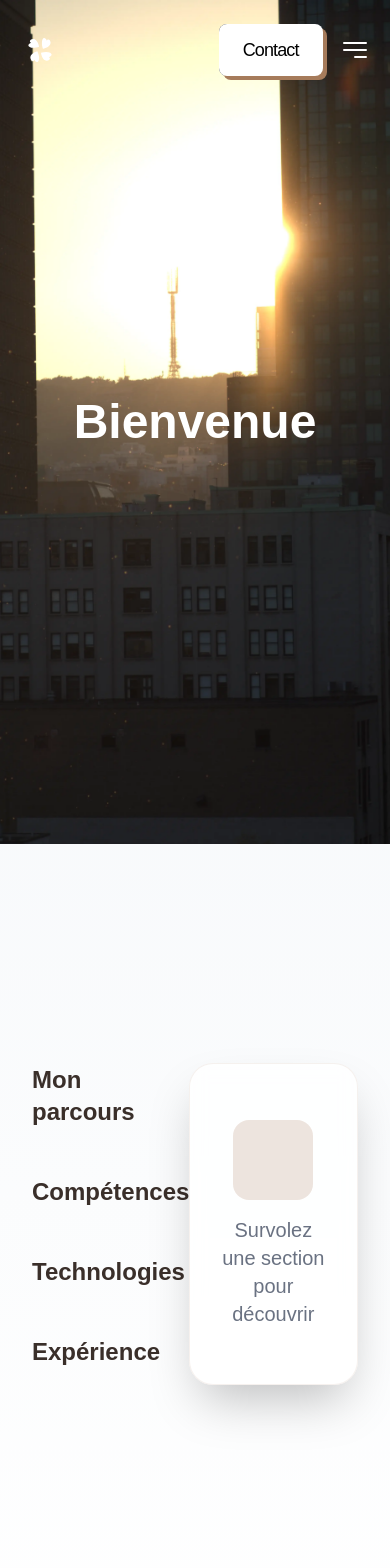
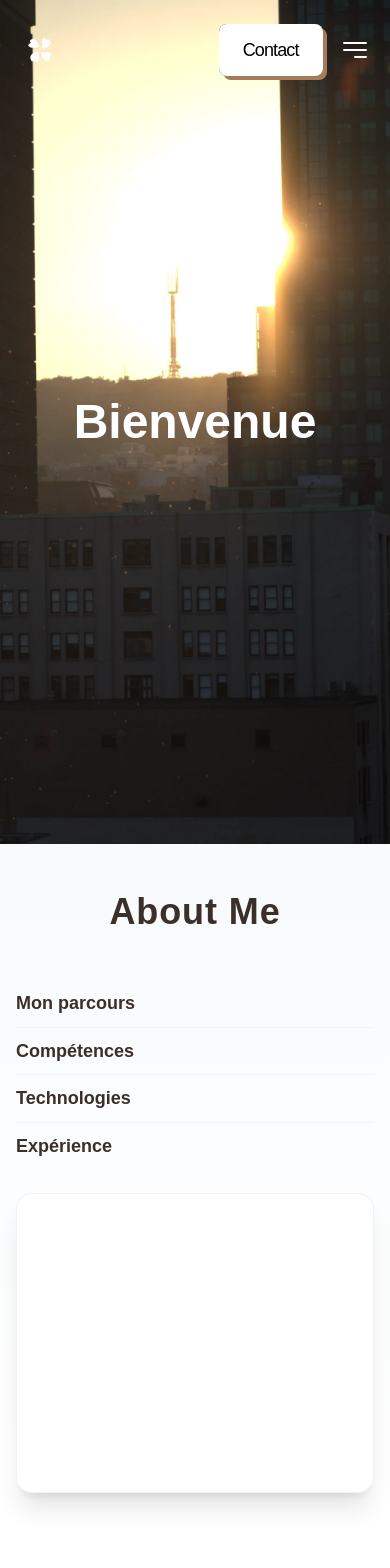
Before and after one commit to chloedaull/website-v2, a Next.js app: page / in a window 390 px wide. Shown: the top 1568 px of the page. Built offline with nearby package versions, Linux system fonts and the light colour scheme; a web font is replaced by a local one.

Commit message:
Responsive about me

```diff
--- a/component/Cards.jsx
+++ /dev/null
@@ -1,77 +0,0 @@
-"use client";
-
-import React, { useState } from "react";
-import { sections } from "@/constant/constant";
-
-export default function Cards() {
-  const [activeSection, setActiveSection] = useState(null);
-
-  return (
-    <section className="w-full bg-gradient-to-b from-slate-50 to-white py-20 px-8 min-h-screen">
-      <div className="max-w-6xl mx-auto flex gap-12 lg:gap-24 h-[600px]">
-        {/* Left - Titles (BCF Style) */}
-        <div className="w-1/3 flex flex-col justify-center space-y-8">
-          {sections.map((section, index) => (
-            <div
-              key={index}
-              className="group cursor-pointer relative"
-              onMouseEnter={() => setActiveSection(index)}
-              onMouseLeave={() => setActiveSection(null)}
-            >
-              {/* Title */}
-              <h2
-                className={`text-2xl lg:text-3xl font-bold text-[#3A2F2A] pb-4 relative transition-all duration-300
-                ${
-                  activeSection === index
-                    ? "text-[#A67B5B] translate-x-4 scale-105"
-                    : "hover:text-[#A67B5B] hover:translate-x-2"
-                }`}
-              >
-                {section.title}
-              </h2>
-
-              {/* Active indicator */}
-              {activeSection === index && (
-                <div className="absolute -bottom-2 left-0 w-12 h-1 bg-[#A67B5B] rounded-full scale-x-125 origin-left animate-pulse" />
-              )}
-            </div>
-          ))}
-        </div>
-
-        {/* Right - Description List (unfolds on hover) */}
-        <div className="w-2/3 flex items-center">
-          <div className="w-full max-w-2xl p-8 bg-white/80 backdrop-blur-sm rounded-3xl shadow-2xl border border-[#A67B5B]/10 transition-all duration-500">
-            {activeSection !== null ? (
-              <div className="space-y-6 animate-in slide-in-from-right-4 fade-in duration-700">
-                <h3 className="text-3xl font-bold text-[#3A2F2A] mb-6">
-                  {sections[activeSection].title}
-                </h3>
-                <p className="text-lg text-[#3A2F2A]/80 leading-relaxed mb-8">
-                  {sections[activeSection].description}
-                </p>
-                <ul className="grid grid-cols-2 gap-4 text-lg">
-                  {sections[activeSection].listItems.map((item, idx) => (
-                    <li
-                      key={idx}
-                      className="flex items-center gap-3 p-3 bg-gradient-to-r from-[#A67B5B]/5 to-[#DCC4B5]/5 rounded-xl hover:bg-[#A67B5B]/10 transition-all group"
-                    >
-                      <div className="w-2 h-2 bg-[#A67B5B] rounded-full scale-0 group-hover:scale-100 transition-transform origin-center" />
-                      <span className="font-medium text-[#3A2F2A]">{item}</span>
-                    </li>
-                  ))}
-                </ul>
-              </div>
-            ) : (
-              <div className="flex items-center justify-center h-64 text-center text-gray-500">
-                <div>
-                  <div className="w-20 h-20 bg-[#A67B5B]/20 rounded-2xl mx-auto mb-4 animate-pulse" />
-                  <p className="text-xl">Survolez une section pour découvrir</p>
-                </div>
-              </div>
-            )}
-          </div>
-        </div>
-      </div>
-    </section>
-  );
-}
--- /dev/null
+++ b/component/Cards.tsx
@@ -0,0 +1,77 @@
+"use client";
+
+import React, { useState } from "react";
+import { sections } from "@/constant/constant";
+
+export default function Cards() {
+  const [activeSection, setActiveSection] = useState<number | null>(null);
+
+  const handleTitleInteraction = (index: number) => {
+    setActiveSection(index);
+  };
+
+  const handleTitleLeave = () => {
+    if (window.innerWidth >= 1024) {
+      setActiveSection(null);
+    }
+  };
+
+  return (
+    <section className="w-full bg-gradient-to-b from-slate-50 to-white py-12 sm:py-20 px-4 sm:px-8 min-h-[70vh]">
+      <h2 className="text-4xl font-bold tracking-wide text-[#3A2F2A] text-center mb-12">
+        About Me
+      </h2>
+      <div className="max-w-6xl mx-auto flex flex-col lg:flex-row gap-6 lg:gap-16 min-h-[450px] sm:min-h-[500px] lg:min-h-[550px]">
+        <div className="w-full lg:w-1/3 flex flex-col justify-center">
+          {sections.map((section, index) => (
+            <div
+              key={index}
+              className="group cursor-pointer py-3 sm:py-4 lg:py-6 border-b border-gray-100 last:border-b-0 hover:border-[#A67B5B]/30 transition-all"
+              onMouseEnter={() => handleTitleInteraction(index)}
+              onMouseLeave={handleTitleLeave}
+              onClick={() => handleTitleInteraction(index)}
+              onTouchStart={() => handleTitleInteraction(index)}
+            >
+              <h2
+                className={`text-lg sm:text-xl lg:text-2xl xl:text-3xl font-bold text-[#3A2F2A] transition-all duration-300 leading-tight
+                ${
+                  activeSection === index
+                    ? "text-[#A67B5B] translate-x-3 lg:translate-x-4 scale-[1.02]"
+                    : "hover:text-[#A67B5B] hover:translate-x-1 lg:hover:translate-x-2"
+                }`}
+              >
+                {section.title}
+              </h2>
+            </div>
+          ))}
+        </div>
+
+        <div className="w-full lg:w-2/3 flex items-stretch lg:items-center">
+          <div className="w-full max-w-2xl flex-1 p-4 sm:p-6 lg:p-8 mx-auto bg-white/80 backdrop-blur-sm rounded-2xl sm:rounded-3xl shadow-xl lg:shadow-2xl border border-[#A67B5B]/10 transition-all duration-500 min-h-[300px] sm:min-h-[350px]">
+            {activeSection !== null ? (
+              <div className="space-y-4 sm:space-y-6 h-full flex flex-col justify-center">
+                <h3 className="text-2xl sm:text-3xl font-bold text-[#3A2F2A]">
+                  {sections[activeSection].title}
+                </h3>
+                <p className="text-base sm:text-lg text-[#3A2F2A]/80 leading-relaxed flex-1">
+                  {sections[activeSection].description}
+                </p>
+                <ul className="grid grid-cols-1 sm:grid-cols-2 gap-2 sm:gap-3 text-sm sm:text-base">
+                  {sections[activeSection].listItems.map((item, idx) => (
+                    <li
+                      key={idx}
+                      className="flex items-center gap-2 sm:gap-3 p-2 sm:p-3 bg-gradient-to-r from-[#A67B5B]/5 to-[#DCC4B5]/5 rounded-lg hover:bg-[#A67B5B]/10 transition-all group"
+                    >
+                      <div className="w-1.5 h-1.5 sm:w-2 sm:h-2 bg-[#A67B5B] rounded-full scale-0 group-hover:scale-100 transition-transform origin-center flex-shrink-0" />
+                      <span className="font-medium text-[#3A2F2A]">{item}</span>
+                    </li>
+                  ))}
+                </ul>
+              </div>
+            ) : null}
+          </div>
+        </div>
+      </div>
+    </section>
+  );
+}
--- a/component/Timeline.jsx
+++ b/component/Timeline.jsx
@@ -30,10 +30,7 @@ const AnimatedLetters = ({ text, isActive }) => {
         <span
           key={i}
           style={{
-            color:
-              i < highlightCount
-                ? "#4A5568" /* elegant slate gray */
-                : "#A0AEC0" /* soft gray */,
+            color: i < highlightCount ? "#4A5568" : "#A0AEC0",
             transition: "color 0.3s ease",
             whiteSpace: "pre",
           }}
```
